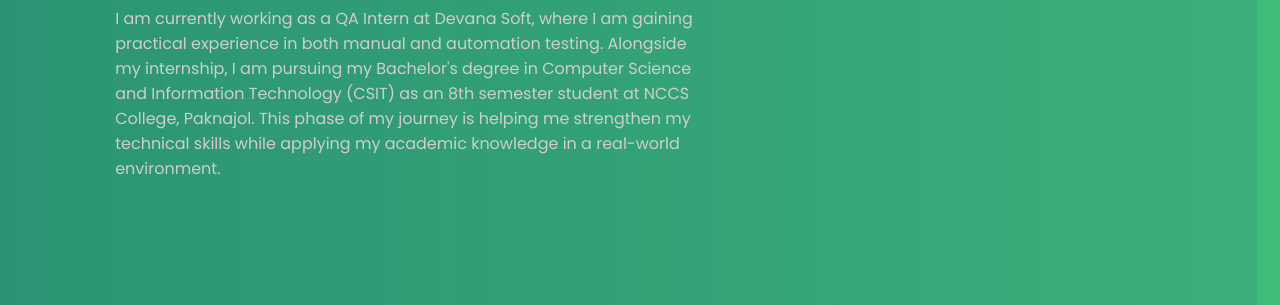
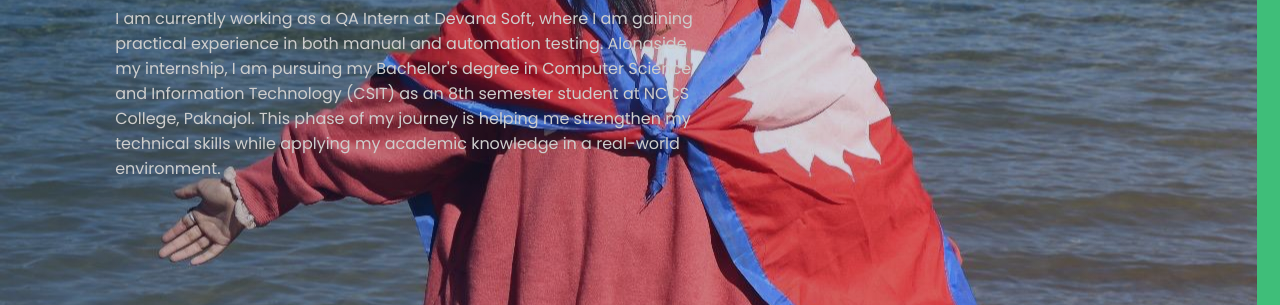
Before and after one commit to sadupaneru1/My_Portfoilio, a website: page index.html in a window 1280 px wide. Shown: the part 409-714 px from the top of the page. Drawn offline with nearby package versions, Linux system fonts and the light colour scheme; the site is published under a folder, as on GitHub Pages, so addresses that start at the root find nothing.

Commit message:
Update style.css

```diff
--- a/style.css
+++ b/style.css
@@ -89,7 +89,7 @@
     display: flex;
     align-items: center;
     padding: 0 9%;
-    background: url('/images/h.jpg') no-repeat;
+    background: url('images/h.jpg') no-repeat;
     background-size: cover;
     background-position: center;
     position: relative;
```
